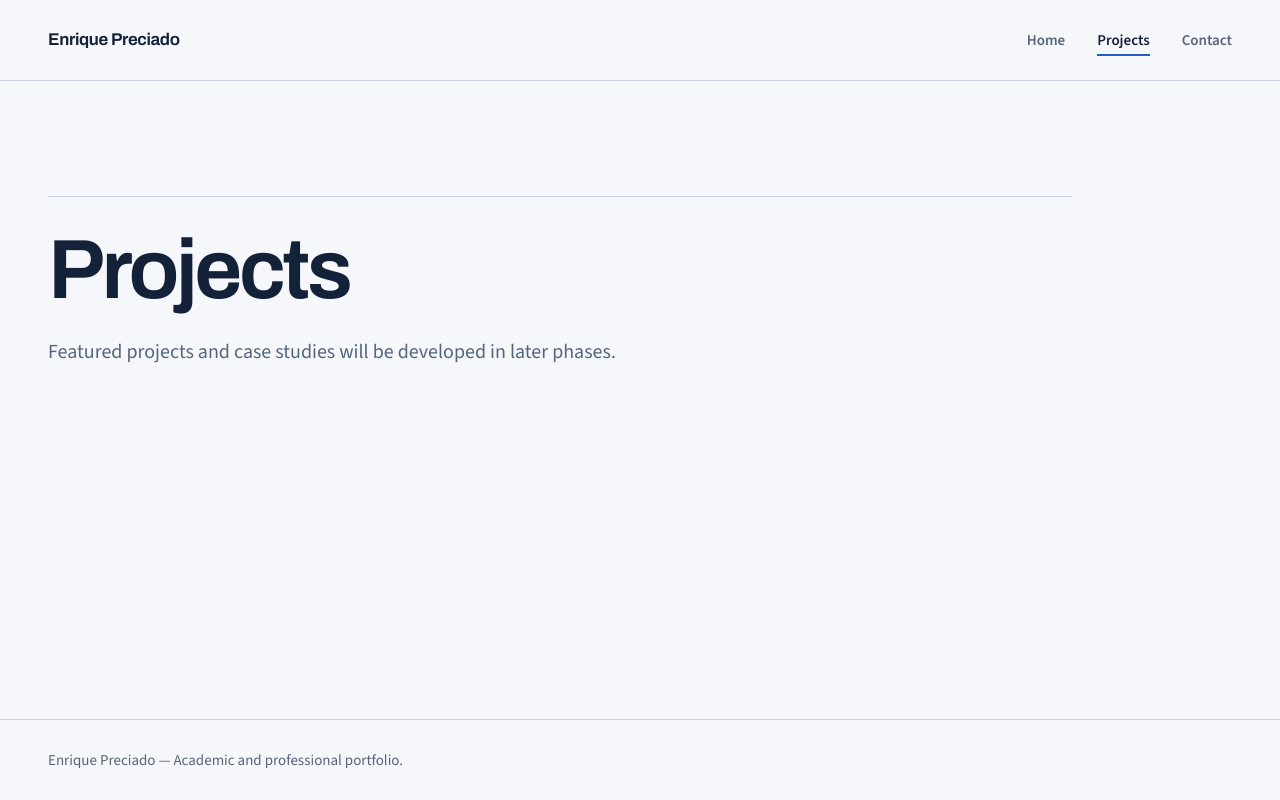
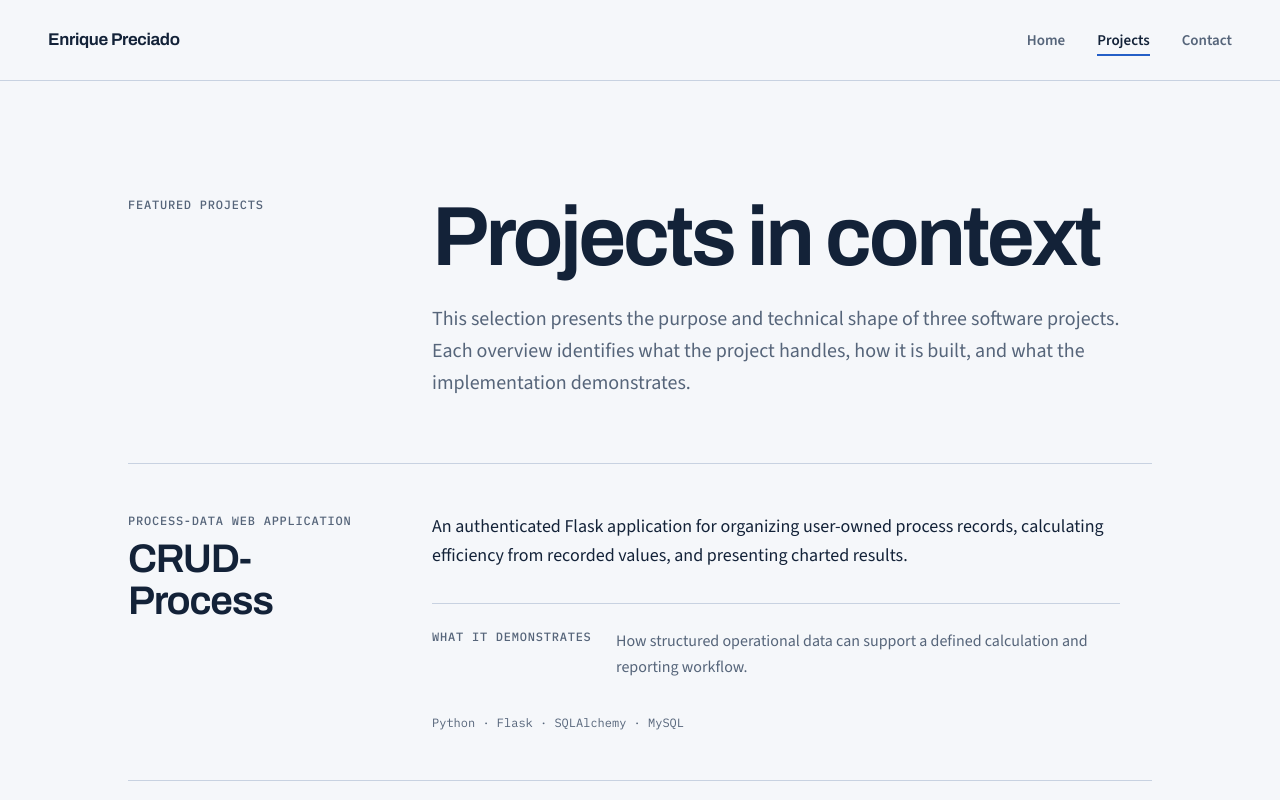
Before and after one commit to enrique28-ai/Portfolio, a React (Vite) app: page /projects in a window 1280 px wide. Shown: the top 800 px of the page. Built offline with nearby package versions, Linux system fonts and the light colour scheme.

Commit message:
feat: add featured projects index

```diff
--- /dev/null
+++ b/src/components/FeaturedProjectRecord.jsx
@@ -0,0 +1,33 @@
+function FeaturedProjectRecord({ project }) {
+  const recordClassName = project.evolution
+    ? 'featured-project-record featured-project-record--current'
+    : 'featured-project-record'
+
+  return (
+    <article className={recordClassName}>
+      <header className="featured-project-record__identity">
+        <p className="technical-label">{project.category}</p>
+        <h2>{project.name}</h2>
+      </header>
+
+      <div className="featured-project-record__narrative">
+        <p className="featured-project-record__summary">{project.summary}</p>
+
+        <div className="featured-project-record__evidence">
+          <p className="technical-label">What it demonstrates</p>
+          <p>{project.evidence}</p>
+        </div>
+
+        <div className="featured-project-record__metadata">
+          <p>
+            <span className="visually-hidden">Technologies: </span>
+            {project.technologies.join(' \u00B7 ')}
+          </p>
+          {project.evolution ? <p>{project.evolution}</p> : null}
+        </div>
+      </div>
+    </article>
+  )
+}
+
+export default FeaturedProjectRecord
--- /dev/null
+++ b/src/data/featuredProjects.js
@@ -0,0 +1,35 @@
+const featuredProjects = [
+  {
+    category: 'Process-data web application',
+    evidence:
+      'How structured operational data can support a defined calculation and reporting workflow.',
+    id: 'crud-process',
+    name: 'CRUD-Process',
+    summary:
+      'An authenticated Flask application for organizing user-owned process records, calculating efficiency from recorded values, and presenting charted results.',
+    technologies: ['Python', 'Flask', 'SQLAlchemy', 'MySQL'],
+  },
+  {
+    category: 'Patient and diagnosis record application',
+    evidence:
+      'How related records can be organized around the account and subject they belong to.',
+    id: 'medrecord',
+    name: 'MedRecord',
+    summary:
+      'A Django application that connects authenticated users with patient and diagnosis records in PostgreSQL, with account-scoped creation, search, and retrieval.',
+    technologies: ['Python', 'Django', 'PostgreSQL'],
+  },
+  {
+    category: 'Iterative full-stack application',
+    evidence:
+      'How one project family was revised to support a wider set of records, roles, and workflows.',
+    evolution: 'Documented evolution: 1.0\u20136.0',
+    id: 'dr-vips',
+    name: 'DR-VIPS',
+    summary:
+      'A React client and Express/MongoDB API developed across six repository versions. It extends patient and diagnosis records into doctor- and patient-specific workflows, English and Spanish interface support, record histories, and automated tests.',
+    technologies: ['React', 'Express', 'MongoDB'],
+  },
+]
+
+export default featuredProjects
--- a/src/index.css
+++ b/src/index.css
@@ -728,6 +728,75 @@
   white-space: nowrap;
 }
 
+/* Featured Projects editorial index */
+.projects-index__introduction {
+  display: grid;
+  grid-template-columns: minmax(12rem, 16rem) minmax(0, var(--layout-reading));
+  gap: var(--space-7);
+  align-items: start;
+}
+
+.projects-index__introduction .body-large {
+  margin-top: var(--space-5);
+  color: var(--color-text-secondary);
+}
+
+.featured-project-records {
+  margin-top: var(--space-8);
+}
+
+.featured-project-record {
+  display: grid;
+  grid-template-columns: minmax(12rem, 16rem) minmax(0, var(--layout-reading));
+  gap: var(--space-7);
+  border-top: var(--border-thin);
+  padding-block: var(--space-7);
+}
+
+.featured-project-record__identity h2 {
+  margin-top: var(--space-2);
+  font-size: clamp(1.75rem, 3.25vw, 2.5rem);
+}
+
+.featured-project-record__summary {
+  color: var(--color-text-primary);
+  font-size: 1.125rem;
+  line-height: 1.65;
+}
+
+.featured-project-record__evidence {
+  display: grid;
+  grid-template-columns: 10rem minmax(0, 1fr);
+  gap: var(--space-5);
+  margin-top: var(--space-6);
+  border-top: var(--border-thin);
+  padding-top: var(--space-5);
+}
+
+.featured-project-record__evidence > :last-child {
+  color: var(--color-text-secondary);
+}
+
+.featured-project-record__metadata {
+  display: flex;
+  flex-wrap: wrap;
+  gap: var(--space-2) var(--space-5);
+  margin-top: var(--space-6);
+  font-family: var(--font-technical);
+  font-size: 0.75rem;
+  line-height: 1.6;
+  color: var(--color-text-secondary);
+}
+
+.featured-project-record--current {
+  padding-block: var(--space-8);
+}
+
+.featured-project-record--current .featured-project-record__metadata > :last-child {
+  color: var(--color-accent-strong);
+  font-weight: 600;
+}
+
 /* Current Phase 1 route placeholders, styled without adding page content. */
 .page-placeholder {
   width: calc(100% - (2 * var(--layout-gutter)));
@@ -779,9 +848,30 @@
   .home-about__layout,
   .home-education__introduction,
   .development-journey__introduction,
+  .projects-index__introduction,
+  .featured-project-record,
   .additional-credential {
     grid-template-columns: minmax(0, 1fr);
     gap: var(--space-5);
+  }
+
+  .featured-project-records {
+    margin-top: var(--space-7);
+  }
+
+  .featured-project-record,
+  .featured-project-record--current {
+    padding-block: var(--space-6);
+  }
+
+  .featured-project-record__evidence {
+    grid-template-columns: minmax(0, 1fr);
+    gap: var(--space-2);
+  }
+
+  .featured-project-record__metadata {
+    align-items: flex-start;
+    flex-direction: column;
   }
 
   .education-records {
--- a/src/pages/ProjectsPage.jsx
+++ b/src/pages/ProjectsPage.jsx
@@ -1,11 +1,29 @@
-import PagePlaceholder from '../components/PagePlaceholder.jsx'
+import FeaturedProjectRecord from '../components/FeaturedProjectRecord.jsx'
+import featuredProjects from '../data/featuredProjects.js'
 
 function ProjectsPage() {
   return (
-    <PagePlaceholder
-      description="Featured projects and case studies will be developed in later phases."
-      title="Projects"
-    />
+    <section className="projects-index section-block" aria-labelledby="projects-title">
+      <div className="content-container">
+        <header className="projects-index__introduction">
+          <p className="technical-label">Featured Projects</p>
+          <div>
+            <h1 id="projects-title">Projects in context</h1>
+            <p className="body-large">
+              This selection presents the purpose and technical shape of three software
+              projects. Each overview identifies what the project handles, how it is built,
+              and what the implementation demonstrates.
+            </p>
+          </div>
+        </header>
+
+        <div className="featured-project-records">
+          {featuredProjects.map((project) => (
+            <FeaturedProjectRecord key={project.id} project={project} />
+          ))}
+        </div>
+      </div>
+    </section>
   )
 }
 
```
Also changed, not shown: 2 other files (tests, documents, lock files or other folders).
